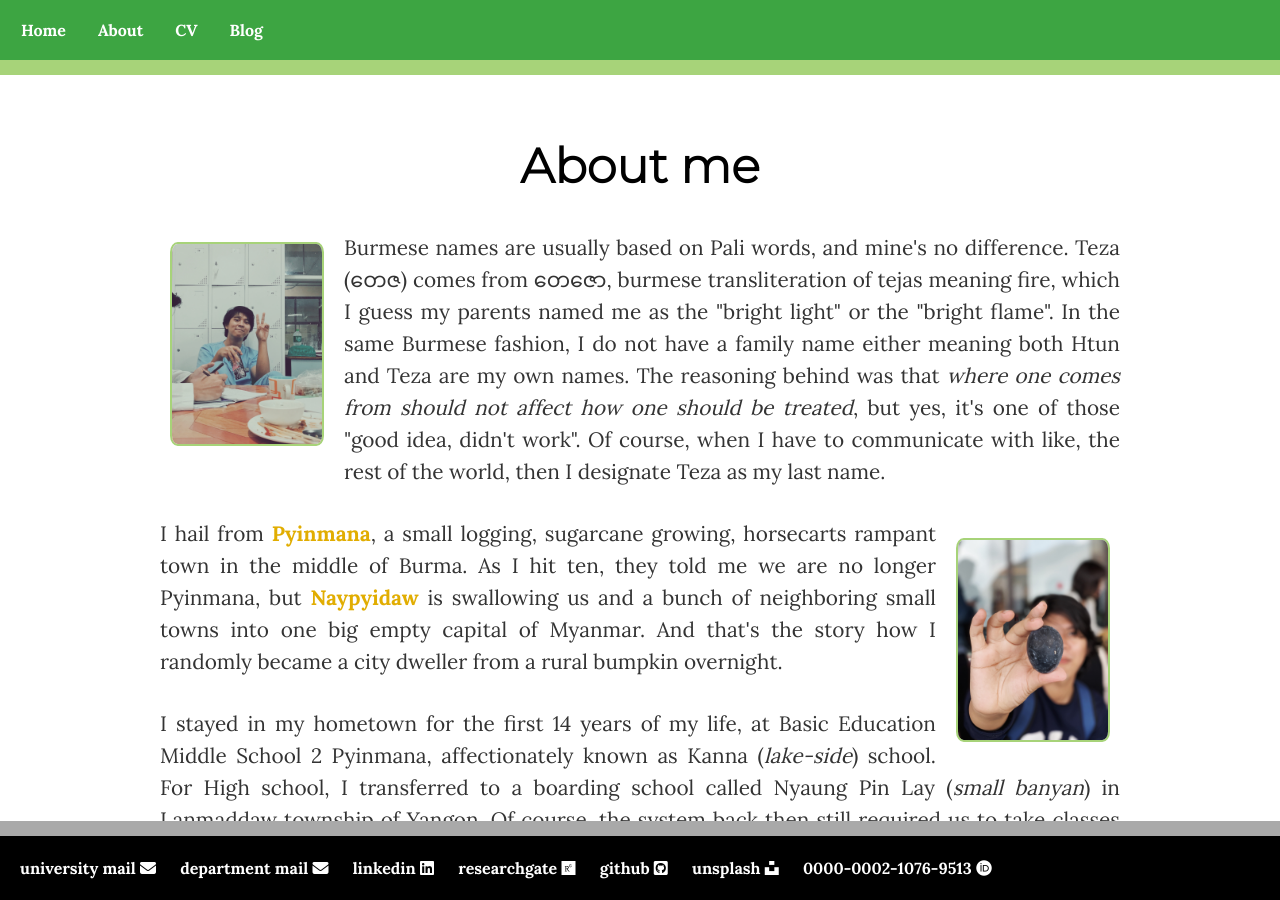
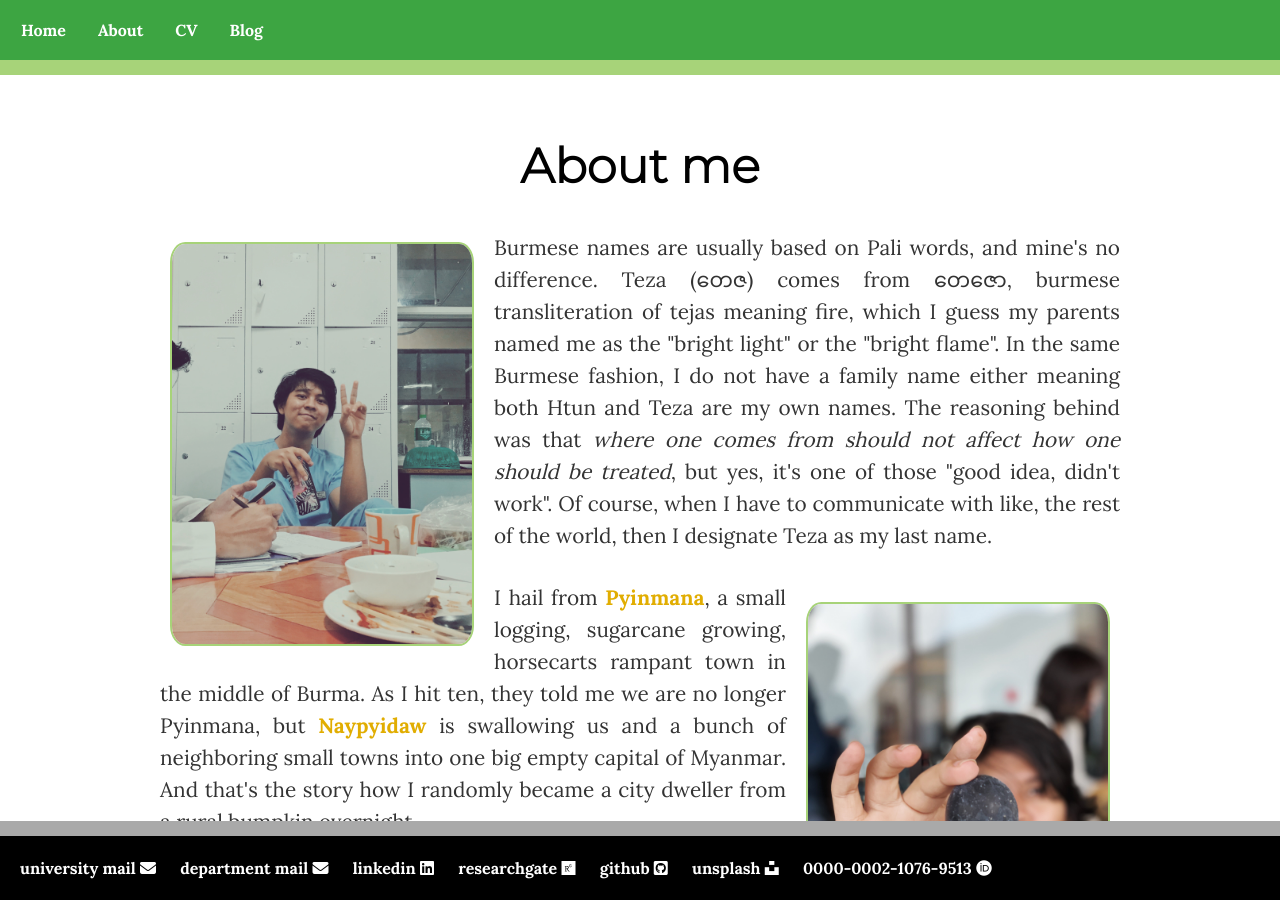
Before and after one commit to finerbrighterlighter/finerbrighterlighter.github.io, a Jekyll site: the page built from about/index.html, in a window 1280 px wide and 900 px high. Built offline with Jekyll 4.4.1, drawn with Linux system fonts in a browser that asks for light colours; nearby versions of some CDN libraries.

Commit message:
layout push

```diff
--- a/about/index.html
+++ b/about/index.html
@@ -7,35 +7,36 @@ title: About me
 	<body>
 		<div class="square">
         	<div>
-			<img src="/image/bds2.JPG"  alt="This is an image of Htun Teza with a finger V for peace sign." width="150" style="float: left; margin: 10px 20px 20px 10px;border-radius:5%;border: 2px solid #a7d379;">
+			<img src="/image/bds2.JPG"  alt="This is an image of Htun Teza with a finger V sign." width="300" style="float: left; margin: 10px 20px 20px 10px;border-radius:5%;border: 2px solid #a7d379;">
 			</div>
 			<p> Burmese names are usually based on Pali words, and mine's no difference. Teza (တေဇ) comes from တေဇော, burmese transliteration of tejas meaning fire, which I guess my parents named me as the "bright light" or the "bright flame". In the same Burmese fashion, I do not have a family name either meaning both Htun and Teza are my own names. The reasoning behind was that <i>where one comes from should not affect how one should be treated</i>, but yes, it's one of those "good idea, didn't work". Of course, when I have to communicate with like, the rest of the world, then I designate Teza as my last name. </p>
 		</div>
 		<div class="square">
         	<div>
-			<img src="/image/hteza2.JPG"  alt="This is an image of Htun Teza with an egg." width="150" style="float: right; margin: 20px 10px 10px 20px;border-radius:5%;border: 2px solid #a7d379;">
+			<img src="/image/hteza2.JPG"  alt="This is an image of Htun Teza with an egg." width="300" style="float: right; margin: 20px 10px 10px 20px;border-radius:5%;border: 2px solid #a7d379;">
 			</div>
 			<p> I hail from <a href="https://en.wikipedia.org/wiki/Pyinmana">Pyinmana</a>, a small logging, sugarcane growing, horsecarts rampant town in the middle of Burma. As I hit ten, they told me we are no longer Pyinmana, but <a href="https://en.wikipedia.org/wiki/Naypyidaw">Naypyidaw</a> is swallowing us and a bunch of neighboring small towns into one big empty capital of Myanmar. And that's the story how I randomly became a city dweller from a rural bumpkin overnight.</p>
 			<p> I stayed in my hometown for the first 14 years of my life, at Basic Education Middle School 2 Pyinmana, affectionately known as Kanna (<i>lake-side</i>) school. For High school, I transferred to a boarding school called Nyaung Pin Lay (<i>small banyan</i>) in Lanmaddaw township of Yangon. Of course, the system back then still required us to take classes in state schools to be eligible for matriculation examinations so I attended Basic Education High School 2 of Lanmaddaw.</p>
 		</div>
 		<div class="square">
         	<div>
-			<img src="/image/bds1.JPG"  alt="This is an image of Htun Teza with a doctor gown." width="150" style="float: left; margin: 10px 20px 20px 10px;border-radius:5%;border: 2px solid #a7d379;">
+			<img src="/image/bds1.JPG"  alt="This is an image of Htun Teza with a doctor gown." width="300" style="float: left; margin: 10px 20px 20px 10px;border-radius:5%;border: 2px solid #a7d379;">
 			</div>
 			<p> After I graduated high school in 2012, I joined the <a href="http://udmyangon-edu.com/">University of  Dental Medicine</a> which I still cannot figure out why I did so. I knew myself going in that I am not very good at communcations, relations, and that I demand for closure in everything. As expected, I greatly abhorred being a clinician; medicine is as much an act as it is science. The fact that it did not have a yes or no outcome constantly stressed me out; having to say "okay, it seems it is better <i>than the last time</i>" never felt natural to me.</p>
 			<p> So, as every university student who did not enjoy their time in class, I was always looking for extracurricular activities which would keep me away from the dental chair. I was always offering the postgraduate students to help them out with their research, be it data collection for their research, manual inputs into a SPSS or even format and grammar check for their documents. I was lucky enough to be noticed by the professor and lectures in the Department of Preventive and Community Dentistry (<i>PCD</i>), relatively the most active group in the university.</p>
 		</div>
 		<div class="square">
         	<div>
-			<img src="/image/professor.png"  alt="Professor Ko Ko Soe recommends Htun Teza for the masters degree program." width="150" style="float: right; margin: 20px 10px 10px 20px;border-radius:5%;border: 2px solid #a7d379;">
-			<img src="/image/rector.png"  alt="Rector Professor Shwe Toe recommends Htun Teza for the masters degree program." width="150" style="float: left; margin: 10px 20px 20px 10px;border-radius:5%;border: 2px solid #a7d379;">
+			<img src="/image/professor.png"  alt="Professor Ko Ko Soe recommends Htun Teza for the masters degree program." width="300" style="float: right; margin: 20px 10px 10px 20px;border-radius:5%;border: 2px solid #a7d379;">
+			<img src="/image/rector.png"  alt="Rector Professor Shwe Toe recommends Htun Teza for the masters degree program." width="300" style="float: left; margin: 10px 20px 20px 10px;border-radius:5%;border: 2px solid #a7d379;">
 			</div>
 			<p> They were patient in making me aware that there's more to health sciences than being a clinician. They told me that there are people who figures out <i>what and how to do for what</i> so that the clinicians can decided to do. They took the time to teach me the basics of descriptive analysis, which was not part of the cirriculum and notify about the relevant courses or workshops. A masters degree program fo medical epidemiology was recommended to me so, I joined the program at <a href="https://www.rama.mahidol.ac.th/ceb/">Department of Clinical Epidemiology and Biostatistics</a>, Mahidol Univeristy six months after I finished my bachelor's degree, with the recommendation of the rector of the university and the head of the PCD department. </p>
 		</div>
 			<p> I insisted against the recommended program and did my masters in data science for health care, which I believe is the best decision I made in recent years. The initial learning curves were huge, but on the hindsight, I met the best people possible to guide me back on the path, attentive lecturers and collaborative classmates. I constructed risk prediction models for a periodontal disease, and one thing I was fascinated by the experience was using secondary data for the study. In the past, I had helped with subject recruitments or surveys for a couple of research projects, but I was charmed by the concept of reusing data collected for other purposes. </p>
 		<div class="square">
         	<div>
-			<img src="/image/msc1.JPG"  alt="This is an image of Htun Teza talking at Msc orientation." width="150" style="float: right; margin: 10px 20px 20px 10px;border-radius:5%;border: 2px solid #a7d379;">
+			<img src="/image/msc1.JPG"  alt="This is an image of Htun Teza talking at Msc orientation." width="300" style="float: right; margin: 10px 20px 20px 10px;border-radius:5%;border: 2px solid #a7d379;">
+			<img src="/image/feature.JPG"  alt="This is an image of Htun Teza talking featured on Department Student Corner." width="300" style="float: right; margin: 10px 20px 20px 10px;border-radius:5%;border: 2px solid #a7d379;">
 			</div>
 			<p> Medical records are the longitudinal data of the patients followed up passively, and could have been used for much more purposes. When I was made aware that our department was undertaking <a href="https://www.rama.mahidol.ac.th/ceb/CEBdatawarehouser">a project</a> to extract the electronic medical records from Ramathibodi Hospital, I asked for an opportunity to join the data warehouse team. I took upon myself on curating for the Surgery project, which extracts the operative records to link with other medical parameters as required for each researcher’s goals, and I was invited to join the hypertension project midway as well. It is a great learning experience, from receiving the medical data and blinding them to exporting the dataset with those features the researchers hypothesize to be correlated. After I graduated, I joined the department back as a graduate research assistant for Data Science and Clinical Informatics division.</p>
 			<p> Of course, it is not without struggles, the series of meetings when we cannot identify such parameters, pondering between extracting from other databases, imputing, replacing it or even dropping, a ton of missing values and uneven time steps or follow ups. It has been an exciting adventure, and I am convinced that we could be doing more, manually or even with automated pipelines set in places. This requires more research, studies, experiments, validations; this is a feat to overcome and I want to be a part of it. I am always looking for opportunity to work with unstructured data in addition to structured data of EHR systems, complementing the experience gained at my current position.</p>
```
Also changed, not shown: image/feature.jpg (added).
